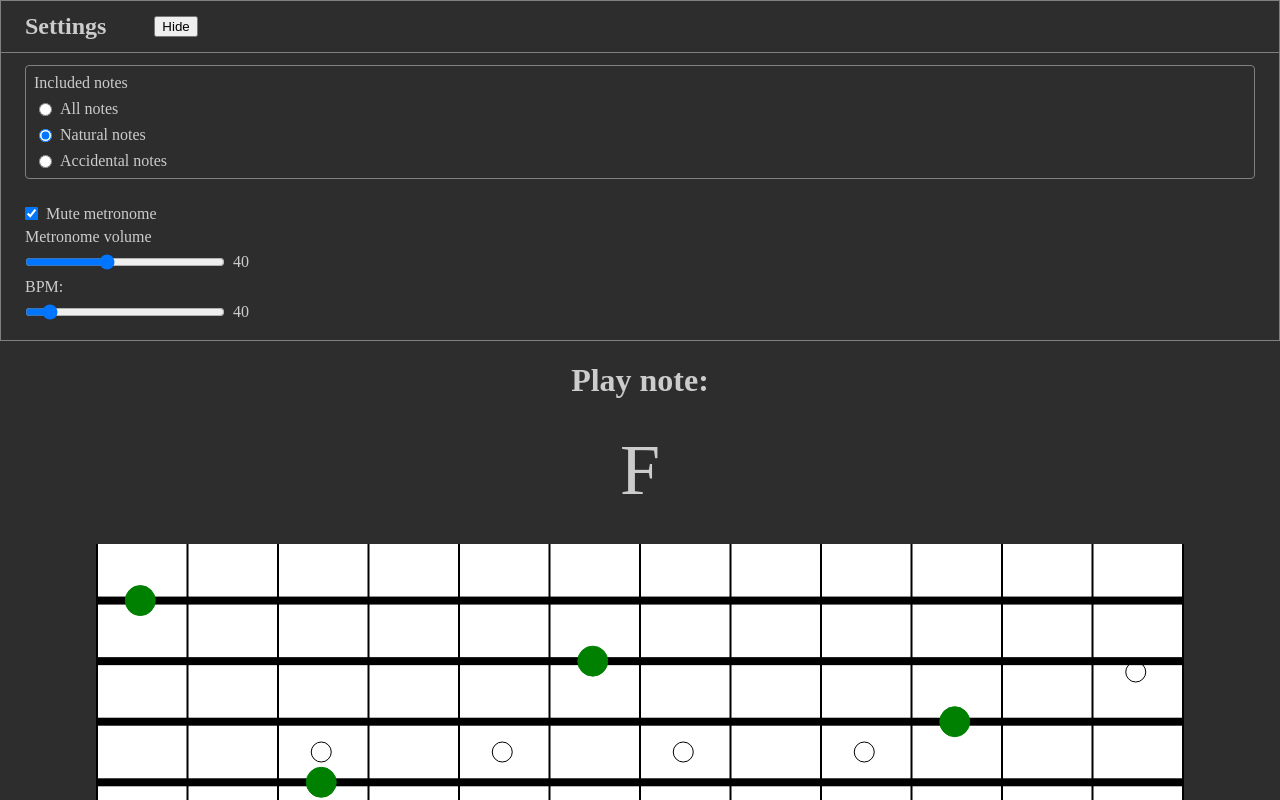
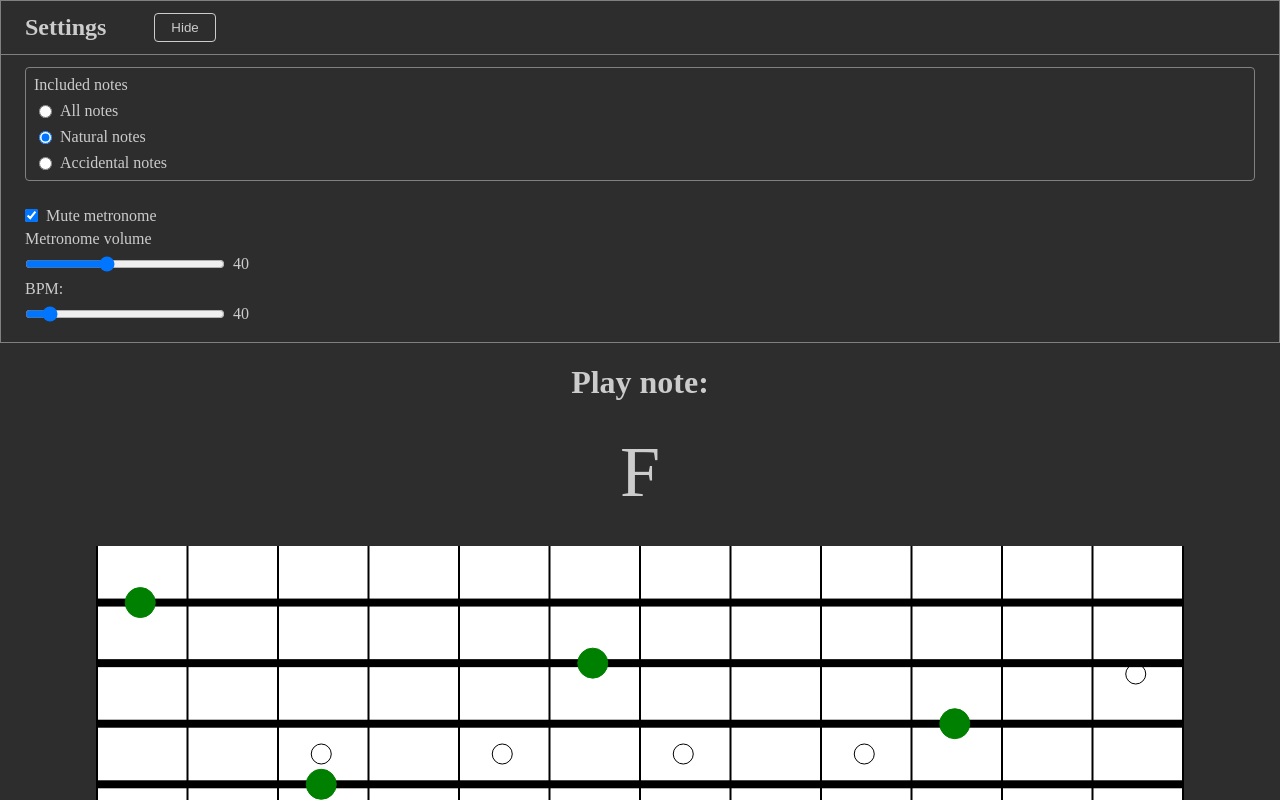
Before and after one commit to tonyanziano/learn-your-fretboard, a React app: page / in a window 1280 px wide. Shown: the top 800 px of the page. Built offline with nearby package versions, Linux system fonts and the light colour scheme.

Commit message:
Styled show / expand settings button

```diff
--- a/src/components/settings/Settings.tsx
+++ b/src/components/settings/Settings.tsx
@@ -29,6 +29,18 @@ const headerTextStyle = css({
 
 const expandButton = css({
   marginLeft: 48,
+  appearance: 'none',
+  backgroundColor: '#2e2d2d',
+  border: '1px solid #ccc',
+  borderRadius: 4,
+  padding: '6px 16px',
+  color: '#ccc',
+  cursor: 'pointer',
+
+  '&:hover': {
+    backgroundColor: '#1f1e1e',
+    color: '#fff',
+  },
 });
 
 const contentStyle = css({
```
